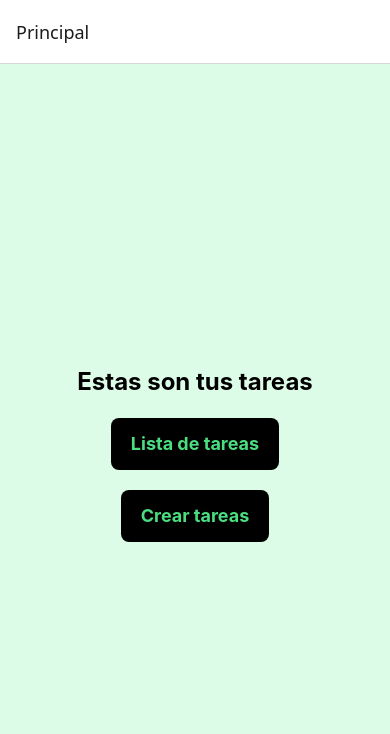
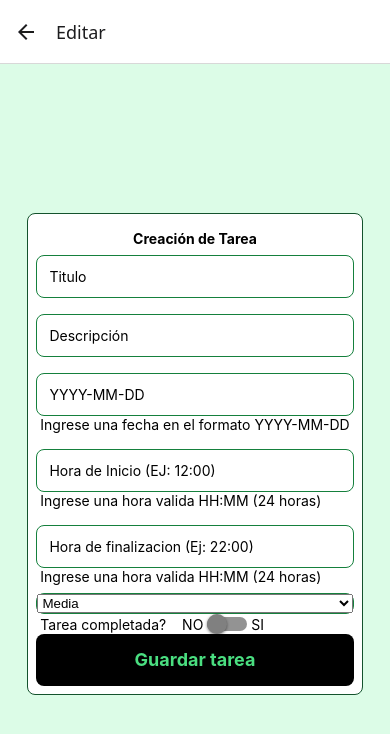
Before and after one commit to velasquezgalejandro/lista-tareas-native, a React Native app in the folder lista-tareas/: screen /Editar in a window 390 px wide. Shown: the top 734 px of the page. Built offline with nearby package versions, Linux system fonts and the light colour scheme.

Commit message:
avances en editar tarea

```diff
--- a/lista-tareas/App.js
+++ b/lista-tareas/App.js
@@ -5,6 +5,7 @@ import { createStackNavigator } from "@react-navigation/stack";
 import PantallaPrincipal from "./screens/PantallaPrincipal";
 import PantallaCarga from "./screens/PantallaCarga";
 import PantallaLista from "./screens/PantallaLista";
+import PantallaEditar from "./screens/PantallaEditar";
 
 const Stack = createStackNavigator();
 
@@ -15,6 +16,7 @@ export default function App() {
         <Stack.Screen name="Principal" component={PantallaPrincipal} />
         <Stack.Screen name="Carga" component={PantallaCarga} />
         <Stack.Screen name="Lista" component={PantallaLista} />
+        <Stack.Screen name="Editar" component={PantallaEditar} />
       </Stack.Navigator>
     </NavigationContainer>
   );
--- a/lista-tareas/screens/PantallaEditar.jsx
+++ b/lista-tareas/screens/PantallaEditar.jsx
@@ -0,0 +1,231 @@
+import React, { useState } from "react";
+import { View, Text, TextInput, Switch } from "react-native";
+import { Picker } from "@react-native-picker/picker";
+import tw from "twrnc";
+
+// asyncStorage
+import AsyncStorage from "@react-native-async-storage/async-storage";
+
+// componentes creados
+import CustomButton from "../utils/CustomButton";
+
+const PantallaEditar = ({ navigation }) => {
+  // estados
+  const [titulo, setTitulo] = useState("");
+  const [descripcion, setDescripcion] = useState("");
+  const [fecha, setFecha] = useState("");
+  const [horaInicio, setHoraInicio] = useState("");
+  const [horaFinal, setHoraFinal] = useState("");
+  const [completada, setCompletada] = useState(false);
+  const [prioridad, setPrioridad] = useState("media");
+  // estados de error
+  const [fechaError, setFechaError] = useState(
+    "Ingrese una fecha en el formato YYYY-MM-DD"
+  );
+  const [horaInicioError, setHoraInicioError] = useState(
+    "Ingrese una hora valida HH:MM (24 horas)"
+  );
+  const [horaFinalError, setHoraFinalError] = useState(
+    "Ingrese una hora valida HH:MM (24 horas)"
+  );
+
+  // funciones de cambio de estado y revision de datos
+
+  const validarFecha = (fecha) => {
+    const regex = /^\d{4}-\d{2}-\d{2}$/;
+    if (!regex.test(fecha)) {
+      setFechaError("Formato invalido");
+    } else {
+      setFechaError("Ingrese una fecha en el formato YYYY-MM-DD");
+    }
+  };
+
+  const validarHora = (hora, setError) => {
+    const regex = /^(?:[01]\d|2[0-3]):[0-5]\d$/;
+    if (!regex.test(hora)) {
+      setError("Formato invalido");
+    } else {
+      setError("Ingrese una hora valida HH:MM (24 horas)");
+    }
+  };
+
+  const handleChangeDate = (text) => {
+    const filteredText = text.replace(/([^0-9-])/g, "");
+    setFecha(filteredText);
+    validarFecha(filteredText);
+  };
+
+  const handleChangeHour = (hora, setValue, setError) => {
+    const filteredText = hora.replace(/[^0-9:]/g, "");
+    setValue(filteredText);
+    validarHora(filteredText, setError);
+  };
+
+  // funcion de guardado de datos y validacion
+
+  const guardarDatos = async () => {
+    // validaciones
+
+    if (!titulo || !fecha || !descripcion || !horaInicio || !horaFinal) {
+      alert("Por favor diligencie todos los campos");
+      return;
+    }
+
+    if (horaInicio > horaFinal) {
+      alert("La hora de inicio no puede ser mayor a la hora de finalización");
+      return;
+    }
+
+    if (
+      fechaError.includes("invalido") ||
+      horaInicioError.includes("invalido") ||
+      horaFinalError.includes("invalido")
+    ) {
+      alert("Corriga el formato de fecha, hora inicio u hora final");
+      return;
+    }
+
+    //crea objeto a mandar
+    const tarea = {
+      id: Date.now(),
+      titulo,
+      descripcion,
+      fecha,
+      horaInicio,
+      horaFinal,
+      prioridad,
+      completada,
+    };
+
+    try {
+      // obtiene si ya existe o crea json
+      const tareaGuardadas = await AsyncStorage.getItem("tareas");
+      const tareas = tareaGuardadas ? JSON.parse(tareaGuardadas) : [];
+
+      // agrega la tarea y guarda la lista
+      tareas.push(tarea);
+      await AsyncStorage.setItem("tareas", JSON.stringify(tareas));
+      navigation.navigate("Lista");
+    } catch (error) {
+      console.log("Error al guardar la tarea:", error);
+    }
+  };
+
+  // componentes reutilizables
+
+  const renderTextInput = (placeholder, value, setValue) => {
+    return (
+      <TextInput
+        style={tw`border border-green-700 rounded-lg p-3 mb-4 text-black`}
+        placeholder={placeholder}
+        placeholderTextColor="black"
+        value={value}
+        onChangeText={setValue}
+      />
+    );
+  };
+
+  const renderDateInput = (placeholder, value, setValue) => {
+    return (
+      <TextInput
+        style={tw`border border-green-700 rounded-lg p-3 text-black`}
+        placeholder="YYYY-MM-DD"
+        placeholderTextColor="black"
+        value={value}
+        onChangeText={setValue}
+        keyboardType="numeric"
+        maxLength={10}
+      />
+    );
+  };
+
+  const renderHourInput = (placeholder, value, setValue, setError) => {
+    return (
+      <TextInput
+        style={tw`border border-green-700 rounded-lg p-3 text-black`}
+        placeholder={placeholder}
+        placeholderTextColor="black"
+        value={value}
+        onChangeText={(value) => handleChangeHour(value, setValue, setError)}
+        maxLength={5}
+      />
+    );
+  };
+
+  const renderPrioridadPicker = () => {
+    const renderPickerItems = (label, value) => {
+      return <Picker.Item label={label} value={value} />;
+    };
+
+    return (
+      <View style={tw`border border-green-700 rounded-lg bg-white`}>
+        <Picker
+          value={prioridad}
+          onValueChange={(itemValue) => {
+            setPrioridad(itemValue);
+          }}
+        >
+          {renderPickerItems("Alta", "alta")}
+          {renderPickerItems("Media", "media")}
+          {renderPickerItems("Baja", "baja")}
+        </Picker>
+      </View>
+    );
+  };
+
+  const renderCompletada = (label, value, setValue) => {
+    return (
+      <View style={tw`flex-row items-center`}>
+        <Text style={tw`text-black mr-2`}> {label} </Text>
+        <Text style={tw`text-black`}> NO </Text>
+        <Switch
+          value={value}
+          onValueChange={setCompletada}
+          thumbColor={value ? "green" : "gray"}
+        />
+        <Text style={tw`text-black`}> SI </Text>
+      </View>
+    );
+  };
+
+  // return
+  return (
+    <View style={tw`flex items-center justify-center bg-green-100 h-full`}>
+      <View
+        style={tw`px-2 py-2 bg-white rounded-lg border border-green-900 min-w-[300px]`}
+      >
+        <Text style={tw`text-center font-bold py-2`}>Creación de Tarea</Text>
+
+        {renderTextInput("Titulo", titulo, setTitulo)}
+        {renderTextInput("Descripción", descripcion, setDescripcion)}
+        <View style={tw`mb-2`}>
+          {renderDateInput("Fecha (Ej: 2025-02-08)", fecha, handleChangeDate)}
+          {fechaError && <Text> {fechaError} </Text>}
+        </View>
+        <View style={tw`text-center font-bold py-2`}>
+          {renderHourInput(
+            "Hora de Inicio (EJ: 12:00)",
+            horaInicio,
+            setHoraInicio,
+            setHoraInicioError
+          )}
+          {horaInicioError && <Text> {horaInicioError} </Text>}
+        </View>
+        <View style={tw`text-center font-bold py-2`}>
+          {renderHourInput(
+            "Hora de finalizacion (Ej: 22:00)",
+            horaFinal,
+            setHoraFinal,
+            setHoraFinalError
+          )}
+          {horaFinalError && <Text> {horaFinalError} </Text>}
+        </View>
+        {renderPrioridadPicker()}
+        {renderCompletada("Tarea completada?", completada, setCompletada)}
+        <CustomButton title={"Guardar tarea"} onPress={guardarDatos} />
+      </View>
+    </View>
+  );
+};
+
+export default PantallaEditar;
--- a/lista-tareas/screens/PantallaLista.jsx
+++ b/lista-tareas/screens/PantallaLista.jsx
@@ -46,6 +46,11 @@ const PantallaLista = ({ navigation }) => {
     }
   };
 
+  // editar tareas
+  const editarTarea = (tarea) => {
+    navigation.navigate("Editar", { tarea });
+  };
+
   // funcion de ordenamiento
   const ordenarDatos = (tareas) => {
     return tareas.sort((a, b) => {
@@ -91,7 +96,7 @@ const PantallaLista = ({ navigation }) => {
             horaFinal={item.horaFinal}
             prioridad={item.prioridad}
             completada={item.completada}
-            onEdit={() => {}}
+            onEdit={editarTarea}
             onDelete={eliminarTarea}
           />
         )}
--- a/lista-tareas/utils/CustomCard.jsx
+++ b/lista-tareas/utils/CustomCard.jsx
@@ -53,7 +53,23 @@ const CustomCard = ({
 
       <View style={tw`flex flex-row my-3 justify-around w-full`}>
         <TouchableOpacity onPress={onEdit}>
-          <Icon name="edit" size={24} color="green" />
+          <Icon
+            name="edit"
+            size={24}
+            color="green"
+            onPress={() => {
+              onEdit(
+                id,
+                titulo,
+                descripcion,
+                fecha,
+                horaInicio,
+                horaFinal,
+                prioridad,
+                completada
+              );
+            }}
+          />
         </TouchableOpacity>
         <TouchableOpacity
           onPress={() => {
```
